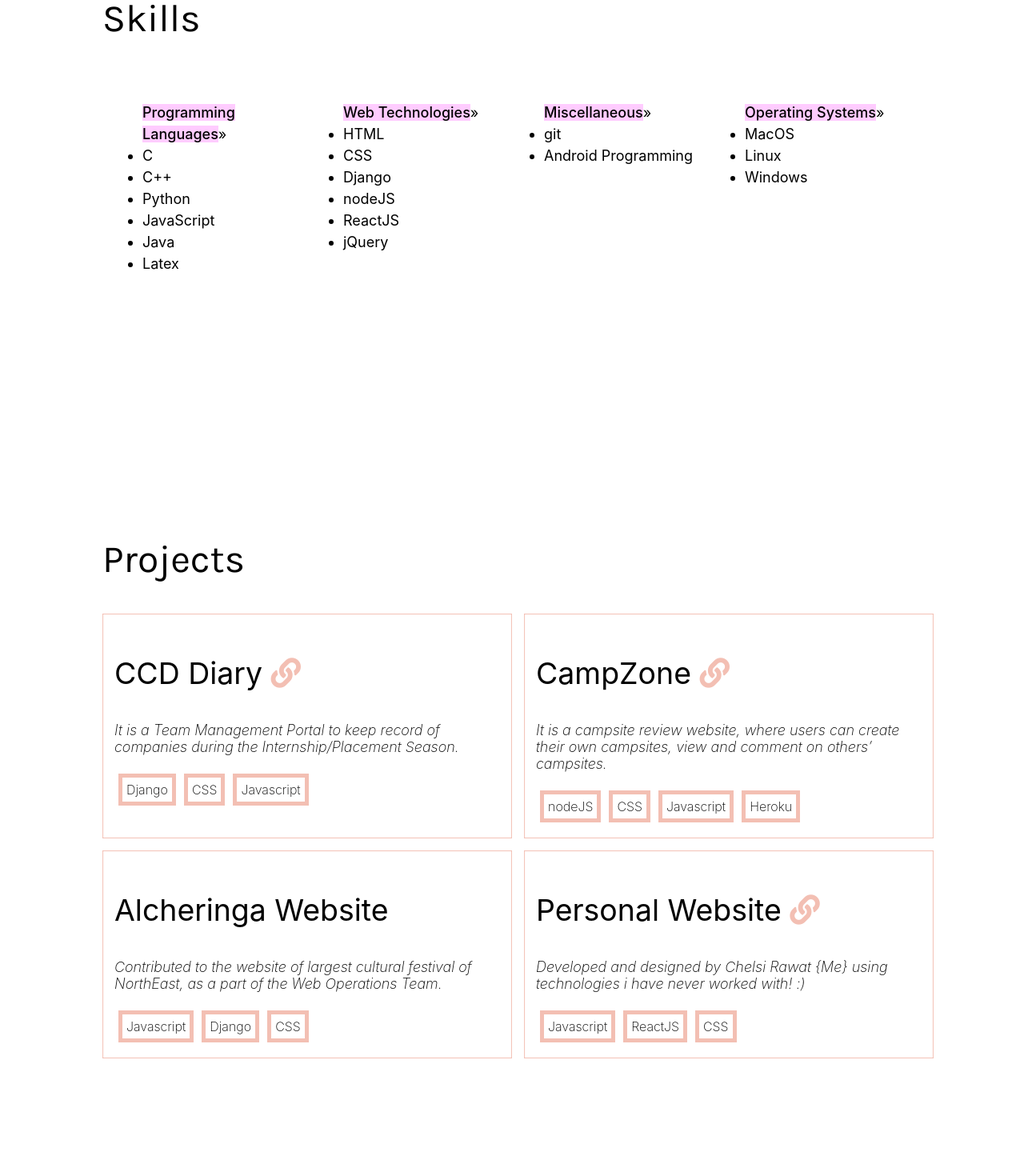
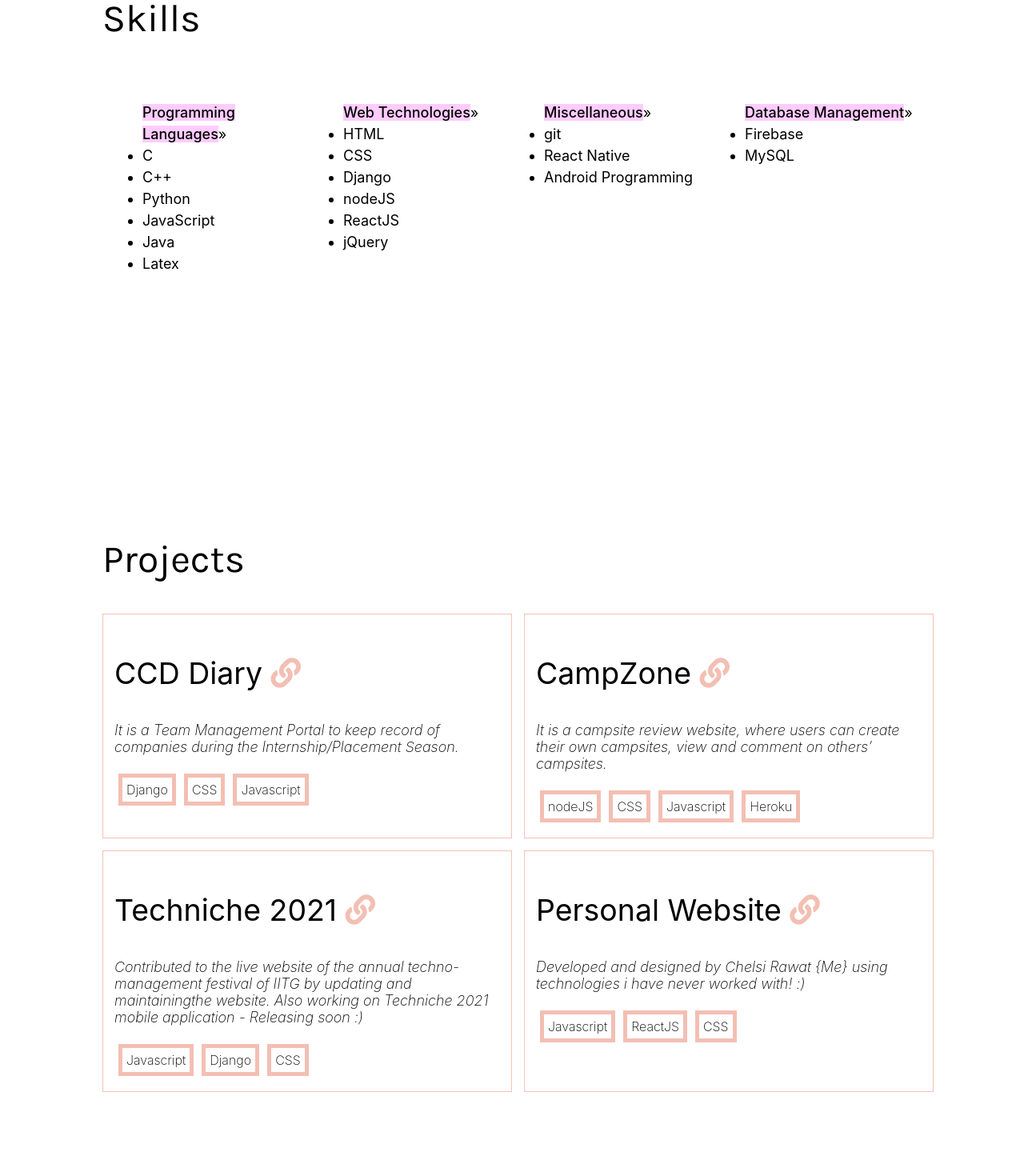
Before and after one commit to chelsi-001011/MyPlace, a React (Create React App) app: page / in a window 1280 px wide. Shown: the part 1640-3110 px from the top of the page at 80% size. Built offline with nearby package versions, Linux system fonts and the light colour scheme.

Commit message:
updated website

```diff
--- a/package.json
+++ b/package.json
@@ -13,7 +13,7 @@
   },
   "scripts": {
     "start": "PORT=3006 react-scripts start",
-   "build": "CI= react-scripts build",
+    "build": "CI= react-scripts build",
     "test": "react-scripts test",
     "eject": "react-scripts eject"
   },
--- a/src/App.js
+++ b/src/App.js
@@ -76,6 +76,7 @@ const ScrollTopArrowComponent = () => {
     </div>
   );
 };
+
 function App () {
   return (
   	<div>
--- a/src/extracurr.js
+++ b/src/extracurr.js
@@ -13,7 +13,7 @@ const Extracurriculars = () => {
       </div>
       <div className="tennis">
         <h3 className="heading border-2"><a href="https://www.facebook.com/TennisClubIITG">GAME - SET - MATCH </a></h3>
-        <p className="extracurricular-info">Tennis has always been an important part of my life.Currently I am the Tennis Club Secretary of the club.</p>
+        <p className="extracurricular-info">Tennis has always been an important part of my life. Currently I am the Club Secretary.</p>
       </div>
     </section>
   );
--- a/src/jumbotron.js
+++ b/src/jumbotron.js
@@ -4,9 +4,9 @@ const Jumbotron = () =>{
   return (<article className="jumbotron header grid responsiveGrid">
     <div className="col responsiveBottom">
       <h2 className='jumboName heading'>Hi! I'm Chelsi Rawat.</h2>
-      <p className="para basicIntro">I am an undergraduate Computer Science and Engineering Student at <span className="collegeName"><a href="https://www.iitg.ac.in/" target="_blank">IIT Guwahati</a></span>.</p>
-      <p className="para">Looking for <span className="sde">Software Development</span> opportunities.</p>
-      <div className="para">View my <a className="resume" href="https://drive.google.com/file/d/1zfQSdHtf5KGvGgUidyysDCOSMHEav_xJ/view?usp=sharing" target="_blank">Resume</a>!</div>
+      <p className="para basicIntro">I am an undergraduate Computer Science and Engineering Student at <span className="collegeName"><a href="https://www.iitg.ac.in/" target="_blank">IIT&nbsp;Guwahati</a></span>.</p>
+      <p className="para">Looking for <span className="sde">Software&nbsp;Development</span> opportunities.</p>
+      <div className="para">View my <a className="resume" href="https://drive.google.com/file/d/1XxtRW9w7Mbn3DgijRsUiEv0B2naldqKZ/view?usp=sharing" target="_blank">Resume</a>!</div>
       <br></br>
     </div>
     <div className="col responsiveHide">
--- a/src/projects.js
+++ b/src/projects.js
@@ -25,8 +25,8 @@ const Projects = () =>{
       </div>
 
     <div className="project">
-        <h3 className="projectName">Alcheringa Website</h3>
-        <p className="projectDescription">Contributed to the website of largest cultural festival of NorthEast, as a part of the Web Operations Team.</p>
+        <h3 className="projectName">Techniche 2021 <a href="https:techniche.org" target="_blank" className="link"><i class="fas fa-link"></i></a></h3>
+        <p className="projectDescription">Contributed to the live website of the annual techno-management festival of IITG by updating and maintainingthe website. Also working on Techniche 2021 mobile application - Releasing soon :) </p>
         <div className="technology">
           <span className="techName border-1">Javascript</span>
           <span className="techName border-1">Django</span>
--- a/src/skills.js
+++ b/src/skills.js
@@ -25,13 +25,13 @@ const Skills = () =>{
           <ul>
             <span className="skill-category">Miscellaneous</span>&#187;
             <li>git</li>
+            <li>React Native</li>
             <li>Android Programming</li>
           </ul>
           <ul>
-            <span className="skill-category">Operating Systems</span>&#187;
-            <li>MacOS</li>
-            <li>Linux</li>
-            <li>Windows</li>
+            <span className="skill-category">Database Management</span>&#187;
+            <li> Firebase</li>
+            <li>MySQL</li>
           </ul>
         </div>
       </div>
```
Also changed, not shown: 1 other file (tests, documents, lock files or other folders).
